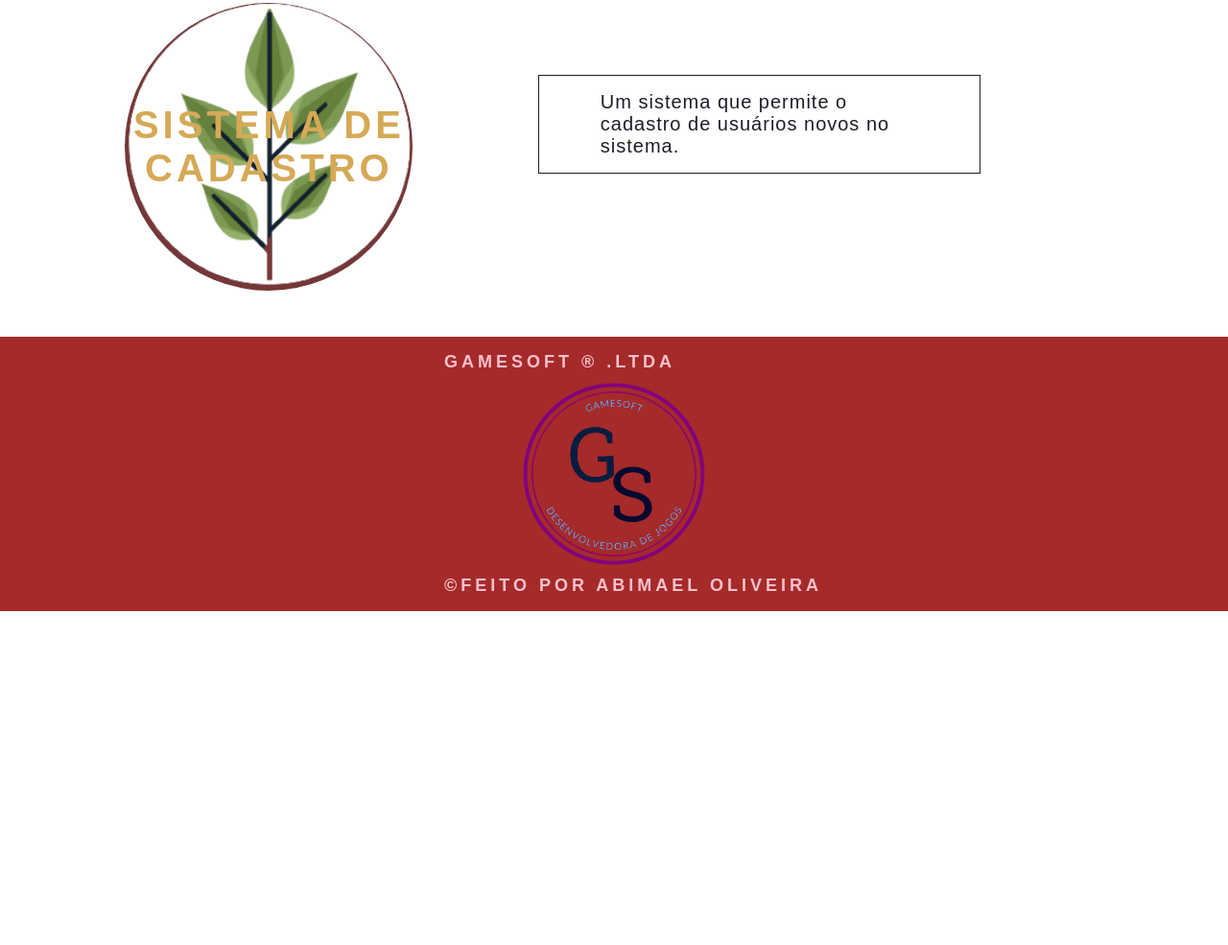
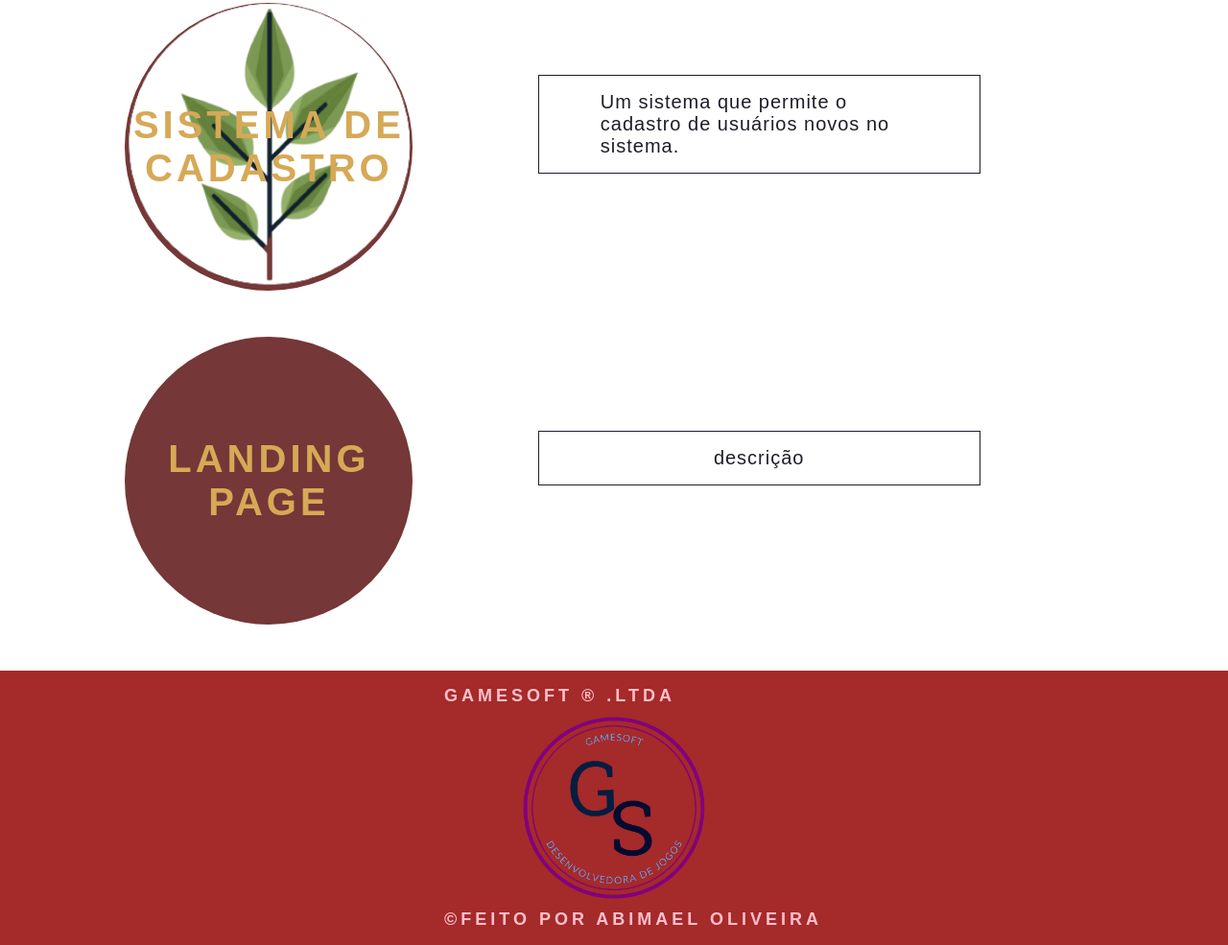
Before and after one commit to GameS0ft/PWEB-2023, a plain HTML site: page Portifolio.html in a window 1280 px wide. Shown: the part 4985-5970 px from the top of the page at 96% size. Before the commit the page ends 5622 px from the top, so only its background shows below. Drawn offline with Linux system fonts and the light colour scheme; a web font is replaced by a local one.

Commit message:
adicionado card da landing page faltando estilizar

```diff
--- a/Portifolio.html
+++ b/Portifolio.html
@@ -233,6 +233,31 @@
     </div>
 
 
+    <div class="card-container">
+      <div class="card">
+        <div class="card-wrapper">
+          <h2>landing page</h2>
+
+          <!-- Comentar tag 'P' para ver 2º visual -->
+
+          <p>Venha ver!</p>
+
+          <!-- Tirar comentário para ver 2º visual -->
+
+          <!-- <a href="index.html">Venha ver!</a> -->
+        </div>
+
+
+      </div>
+
+
+      <div class="card-text">
+        <a class="texto" href="./Landing-Page/index.html">descrição</a>
+      </div>
+    </div>
+
+
+
 
   </main>
   <footer class="footer">
```
Also changed, not shown: Quiz-de-programacao-main/index.html (+1 -1 lines).
